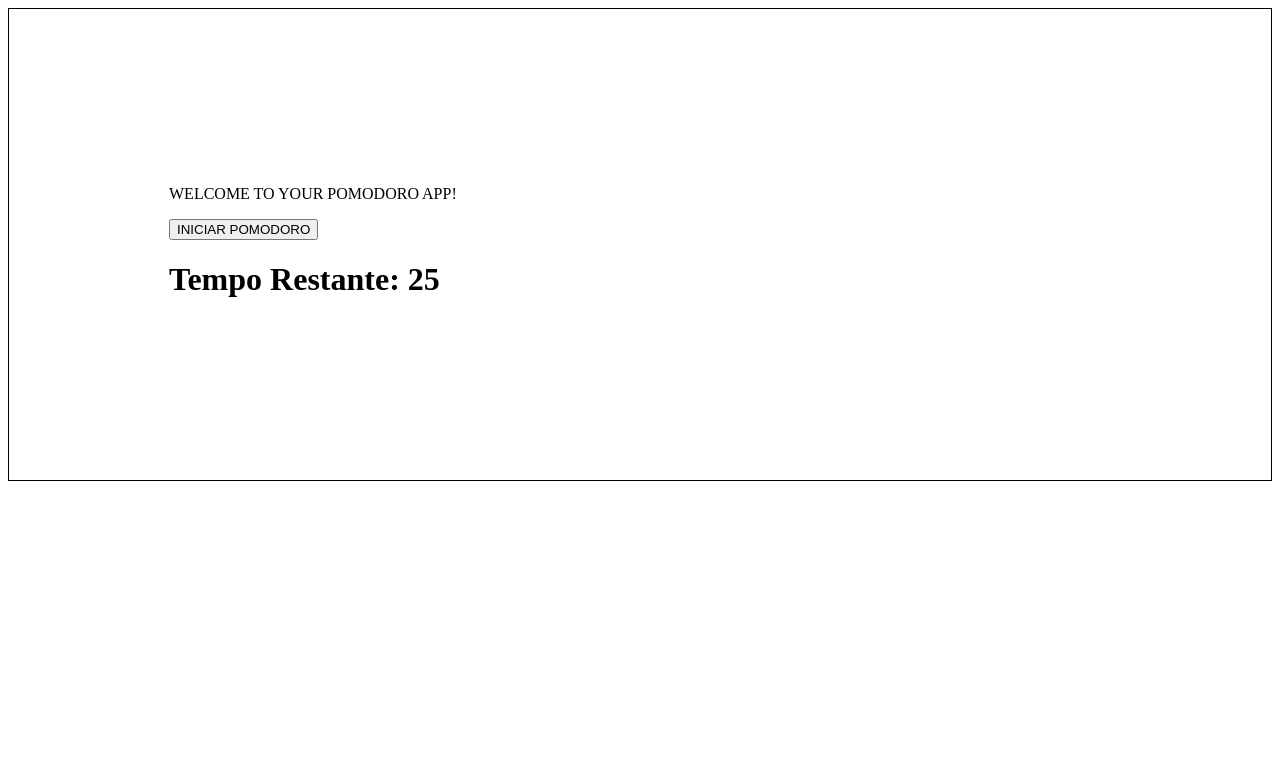
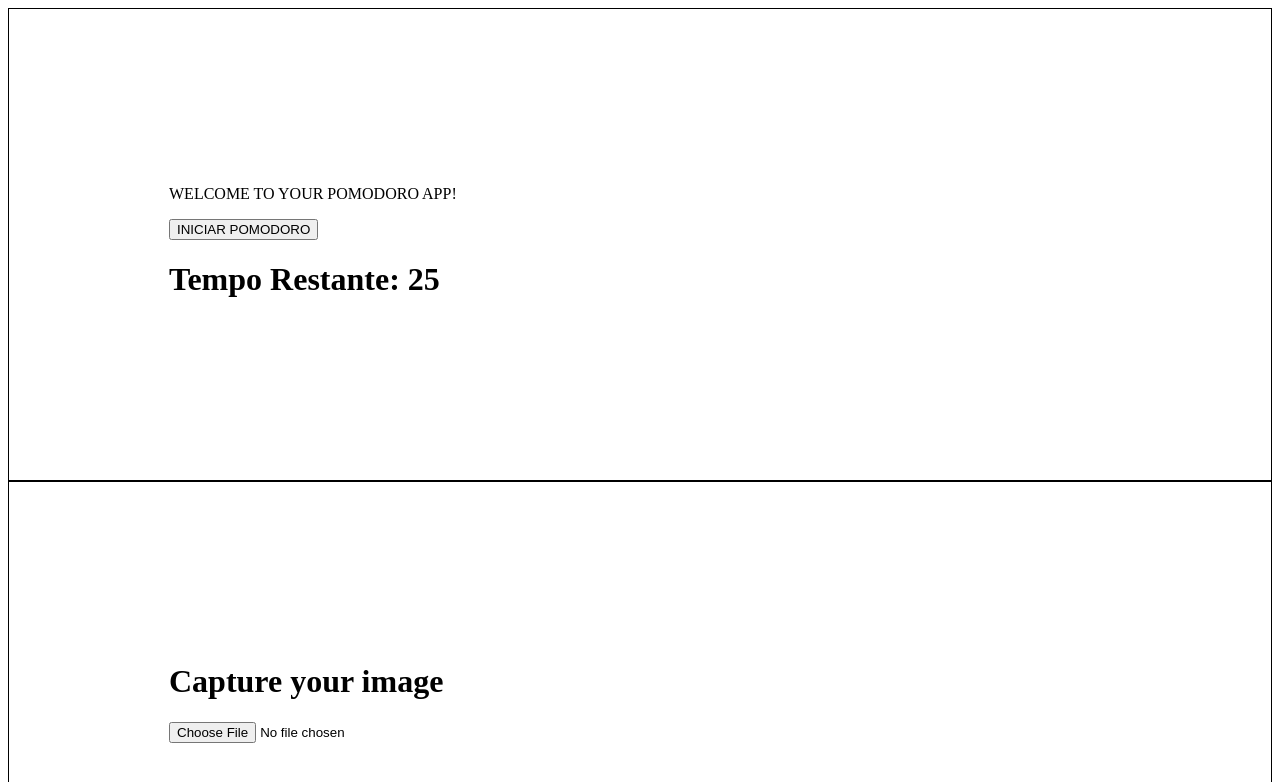
Before and after one commit to Cleysond10/Pomodoro, a React (Create React App) app in the folder frontend/: page / in a window 1280 px wide. Shown: the top 782 px of the page. Built offline with nearby package versions, Linux system fonts and the light colour scheme.

Commit message:
Use camera component

```diff
--- a/frontend/src/App.jsx
+++ b/frontend/src/App.jsx
@@ -1,5 +1,6 @@
 import React, { useState } from "react";
 import Box from "@material-ui/core/Box";
+import Camera from "./components/Camera/index";
 // import Button from "./components/Button/Button";
 
 function App() {
@@ -7,14 +8,19 @@ function App() {
 
   const timer = () => {
     if (time > 0) {
-      setTimeout(() => {
-        setTime(time - 1);
-      }, 1000);
+      timeout();
     }
     console.log(time);
   };
 
+  const timeout = () => {
+    setTimeout(() => {
+      setTime(time - 1);
+    }, 1000);
+  };
+
   return (
+    <div>
       <Box border={1} p={20}>
         <p>WELCOME TO YOUR POMODORO APP!</p>
         <button type="submit" onClick={timer}>
@@ -23,6 +29,10 @@ function App() {
         </button>
         <h1> {`Tempo Restante: ${time}`} </h1>
       </Box>
+      <Box border={1} p={20}>
+        <Camera></Camera>
+      </Box>
+    </div>
   );
 }
 
```
Lines whose indentation alone changed are shown as unchanged.
